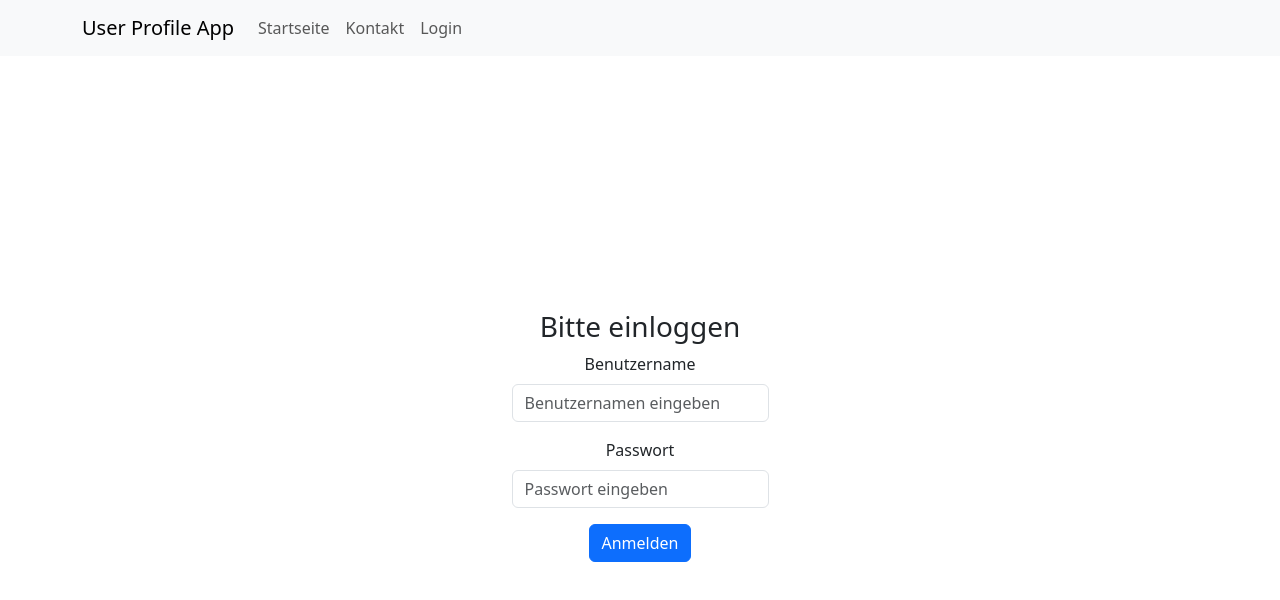
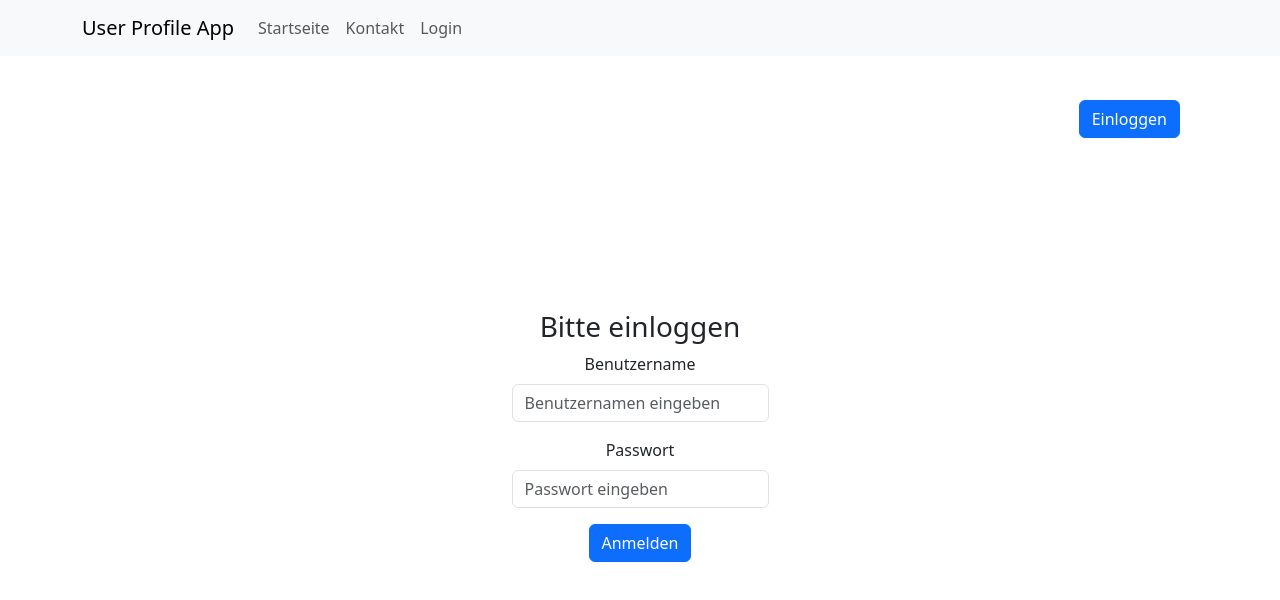
Before and after one commit to FI-38/user-profile-app-scheidhuber, a React (Vite) app: page /login in a window 1280 px wide. Shown: the top 600 px of the page. Built offline with nearby package versions, Linux system fonts and the light colour scheme.

Commit message:
Add a fake button to toggle login variable.

```diff
--- /dev/null
+++ b/src/components/FakeToggleLoginButton.jsx
@@ -0,0 +1,12 @@
+// FakeToggleLoginButton-Komponente für den Login-Status
+import { Button } from "react-bootstrap";
+
+function FakeToggleLoginButton({ isLoggedIn, onToggle }) {
+    return (
+        <Button onClick={onToggle} style={{ position: 'fixed', right: 100, top: 100 }}>
+        {isLoggedIn ? 'Ausloggen' : 'Einloggen'}
+        </Button>
+    );
+}
+
+export default FakeToggleLoginButton;
--- a/src/components/Login.jsx
+++ b/src/components/Login.jsx
@@ -1,6 +1,8 @@
 // src/components/Login.jsx
 import { useState } from 'react';
 import { Form, Button, Alert } from 'react-bootstrap';
+
+import FakeToggleLoginButton from './FakeToggleLoginButton';
 
 function Login() {
   const [isLoggedIn, setIsLoggedIn] = useState(false);
@@ -18,8 +20,14 @@ function Login() {
     setIsLoggedIn(true);
   };
 
+    const handleToggleLogin = () => {
+        setIsLoggedIn(!isLoggedIn);
+    };
+
   return (
     <div className="mt-4">
+
+        <FakeToggleLoginButton isLoggedIn={isLoggedIn} onToggle={handleToggleLogin} />
 
       <h3>{isLoggedIn ? 'Willkommen zurück!' : 'Bitte einloggen'}</h3>
 
```
